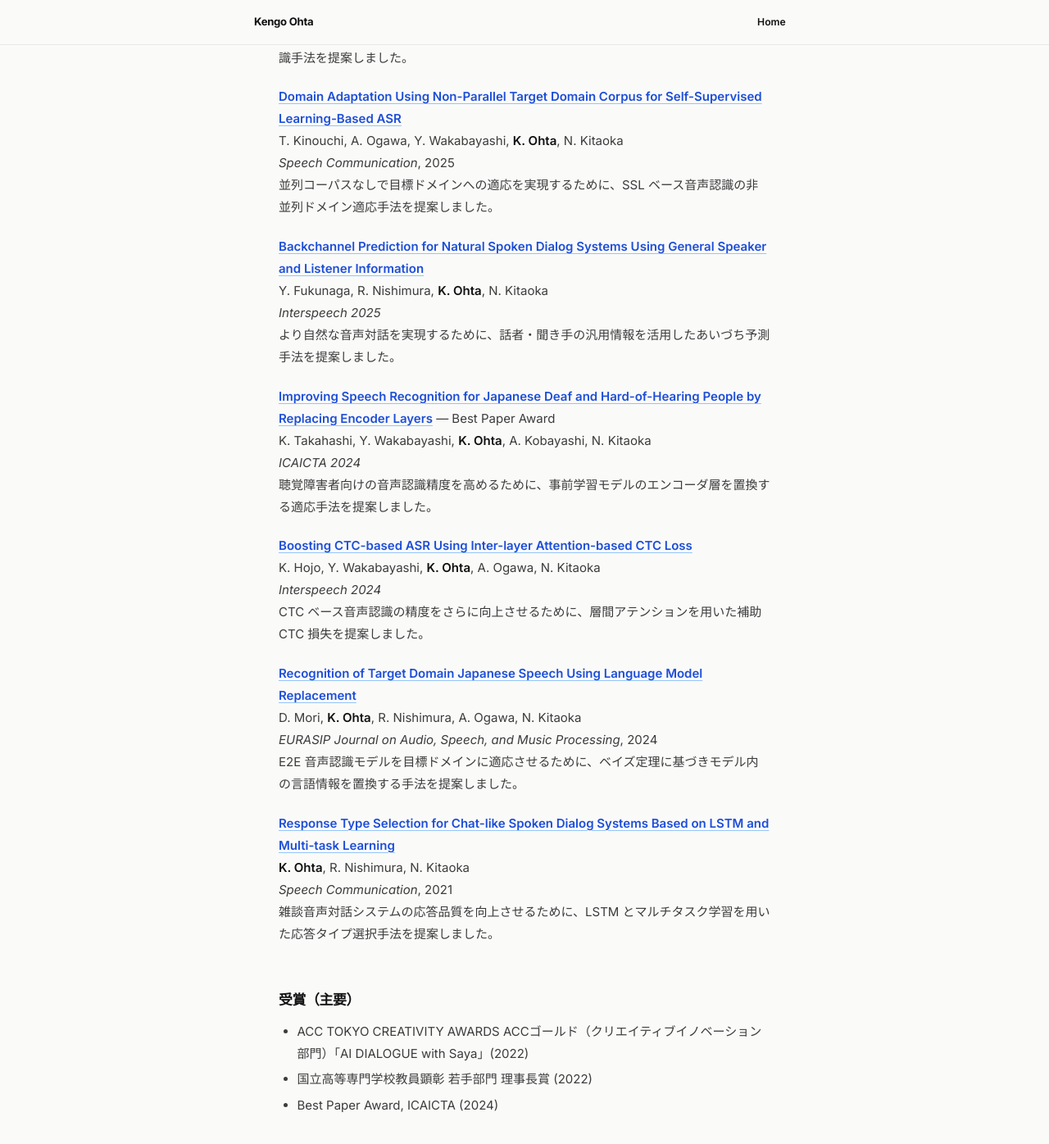
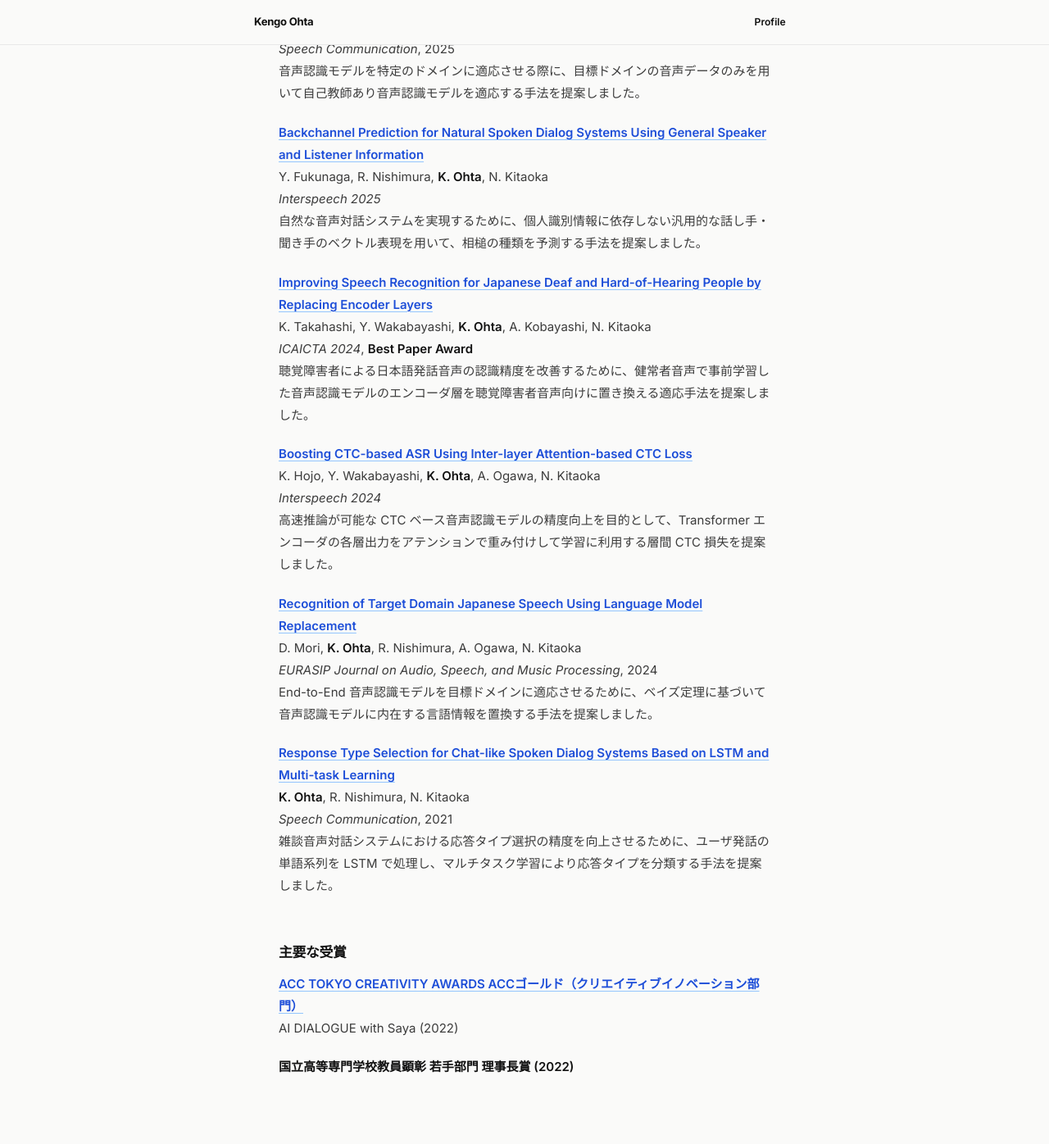
Before and after one commit to ota/ota.github.io, a Jekyll site: the page built from index.md, in a window 1280 px wide and 1400 px high, scrolled down 938 px. Shown: the top 1396 px of the window at 82% size. Built offline with Jekyll 4.4.1, drawn with Linux system fonts in a browser that asks for light colours; our own code applies the rules of GitHub Pages for plain Markdown files; some of the changed text lies outside the part shown.

Commit message:
Update profile page: links, affiliations, and publication formatting
Co-Authored-By: Claude Sonnet 4.6 <noreply@anthropic.com>

```diff
--- a/index.md
+++ b/index.md
@@ -1,5 +1,5 @@
 ---
-nav_title: Home
+nav_title: Profile
 order: 0
 ---
 
@@ -9,58 +9,54 @@ order: 0
 
 音声認識・音声対話システム・学習支援システムを主な研究テーマとしています。
 
-## 研究分野
-
-- 音声認識 / Automatic Speech Recognition
-- 音声対話システム / Spoken Dialogue Systems
-- 学習支援システム / Learning Support Systems
-- 知覚情報処理 · 知能情報学
+[researchmap](https://researchmap.jp/kohta) · [GitHub](https://github.com/ota)
 
 ## 所属
 
-**阿南工業高等専門学校** 創造技術工学科 情報コース 准教授
-**豊橋技術科学大学** 大学院工学研究科 客員准教授
-**株式会社 Harmonized Interactions** 取締役
+**[阿南工業高等専門学校](https://www.anan-nct.ac.jp/)** 創造技術工学科 情報コース 准教授
+**豊橋技術科学大学** 大学院工学研究科 客員准教授 （**[音声言語処理研究室](https://slp.cs.tut.ac.jp/)**）
+**[株式会社 Harmonized Interactions](https://harmonized-interactions.com/)** 取締役
 
 ## 主要な研究業績
 
 **[End-to-End Spontaneous Speech Recognition Based on Disfluency Labeling](https://www.jstage.jst.go.jp/article/transinf/advpub/0/advpub_2025EDP7157/_pdf/-char/ja)**
 K. Horii, M. Fukuda, **K. Ohta**, R. Nishimura, A. Ogawa, N. Kitaoka
 *IEICE Trans. Inf. & Syst.*, 2026
-自発音声認識の精度を向上させるために、言い淀みラベルを導入した End-to-End 音声認識手法を提案しました。
+フィラーや言い淀みを含む話し言葉音声の認識精度を改善するために、フィラーや言い淀みを記号ラベルで表現し、 End-to-End 音声認識モデルに明示的に学習させる手法を提案しました。
 
 **[Domain Adaptation Using Non-Parallel Target Domain Corpus for Self-Supervised Learning-Based ASR](https://doi.org/10.1016/j.specom.2025.103303)**
 T. Kinouchi, A. Ogawa, Y. Wakabayashi, **K. Ohta**, N. Kitaoka
 *Speech Communication*, 2025
-並列コーパスなしで目標ドメインへの適応を実現するために、SSL ベース音声認識の非並列ドメイン適応手法を提案しました。
+音声認識モデルを特定のドメインに適応させる際に、目標ドメインの音声データのみを用いて自己教師あり音声認識モデルを適応する手法を提案しました。
 
 **[Backchannel Prediction for Natural Spoken Dialog Systems Using General Speaker and Listener Information](https://doi.org/10.21437/interspeech.2025-1316)**
 Y. Fukunaga, R. Nishimura, **K. Ohta**, N. Kitaoka
 *Interspeech 2025*
-より自然な音声対話を実現するために、話者・聞き手の汎用情報を活用したあいづち予測手法を提案しました。
+自然な音声対話システムを実現するために、個人識別情報に依存しない汎用的な話し手・聞き手のベクトル表現を用いて、相槌の種類を予測する手法を提案しました。
 
-**[Improving Speech Recognition for Japanese Deaf and Hard-of-Hearing People by Replacing Encoder Layers](https://doi.org/10.1109/icaicta63815.2024.10763277)** — Best Paper Award
+**[Improving Speech Recognition for Japanese Deaf and Hard-of-Hearing People by Replacing Encoder Layers](https://doi.org/10.1109/icaicta63815.2024.10763277)**
 K. Takahashi, Y. Wakabayashi, **K. Ohta**, A. Kobayashi, N. Kitaoka
-*ICAICTA 2024*
-聴覚障害者向けの音声認識精度を高めるために、事前学習モデルのエンコーダ層を置換する適応手法を提案しました。
+*ICAICTA 2024*, **Best Paper Award**
+聴覚障害者による日本語発話音声の認識精度を改善するために、健常者音声で事前学習した音声認識モデルのエンコーダ層を聴覚障害者音声向けに置き換える適応手法を提案しました。
 
 **[Boosting CTC-based ASR Using Inter-layer Attention-based CTC Loss](https://doi.org/10.21437/interspeech.2024-1776)**
 K. Hojo, Y. Wakabayashi, **K. Ohta**, A. Ogawa, N. Kitaoka
 *Interspeech 2024*
-CTC ベース音声認識の精度をさらに向上させるために、層間アテンションを用いた補助 CTC 損失を提案しました。
+高速推論が可能な CTC ベース音声認識モデルの精度向上を目的として、Transformer エンコーダの各層出力をアテンションで重み付けして学習に利用する層間 CTC 損失を提案しました。
 
 **[Recognition of Target Domain Japanese Speech Using Language Model Replacement](https://doi.org/10.1186/s13636-024-00360-8)**
 D. Mori, **K. Ohta**, R. Nishimura, A. Ogawa, N. Kitaoka
 *EURASIP Journal on Audio, Speech, and Music Processing*, 2024
-E2E 音声認識モデルを目標ドメインに適応させるために、ベイズ定理に基づきモデル内の言語情報を置換する手法を提案しました。
+End-to-End 音声認識モデルを目標ドメインに適応させるために、ベイズ定理に基づいて音声認識モデルに内在する言語情報を置換する手法を提案しました。
 
 **[Response Type Selection for Chat-like Spoken Dialog Systems Based on LSTM and Multi-task Learning](https://doi.org/10.1016/j.specom.2021.07.003)**
 **K. Ohta**, R. Nishimura, N. Kitaoka
 *Speech Communication*, 2021
-雑談音声対話システムの応答品質を向上させるために、LSTM とマルチタスク学習を用いた応答タイプ選択手法を提案しました。
+雑談音声対話システムにおける応答タイプ選択の精度を向上させるために、ユーザ発話の単語系列を LSTM で処理し、マルチタスク学習により応答タイプを分類する手法を提案しました。
 
-## 受賞（主要）
+## 主要な受賞
 
-- ACC TOKYO CREATIVITY AWARDS ACCゴールド（クリエイティブイノベーション部門）「AI DIALOGUE with Saya」(2022)
-- 国立高等専門学校教員顕彰 若手部門 理事長賞 (2022)
-- Best Paper Award, ICAICTA (2024)
+**[ACC TOKYO CREATIVITY AWARDS ACCゴールド（クリエイティブイノベーション部門）](https://prtimes.jp/main/html/rd/p/000000013.000097754.html)**
+AI DIALOGUE with Saya (2022)
+
+**国立高等専門学校教員顕彰 若手部門 理事長賞 (2022)**
```
